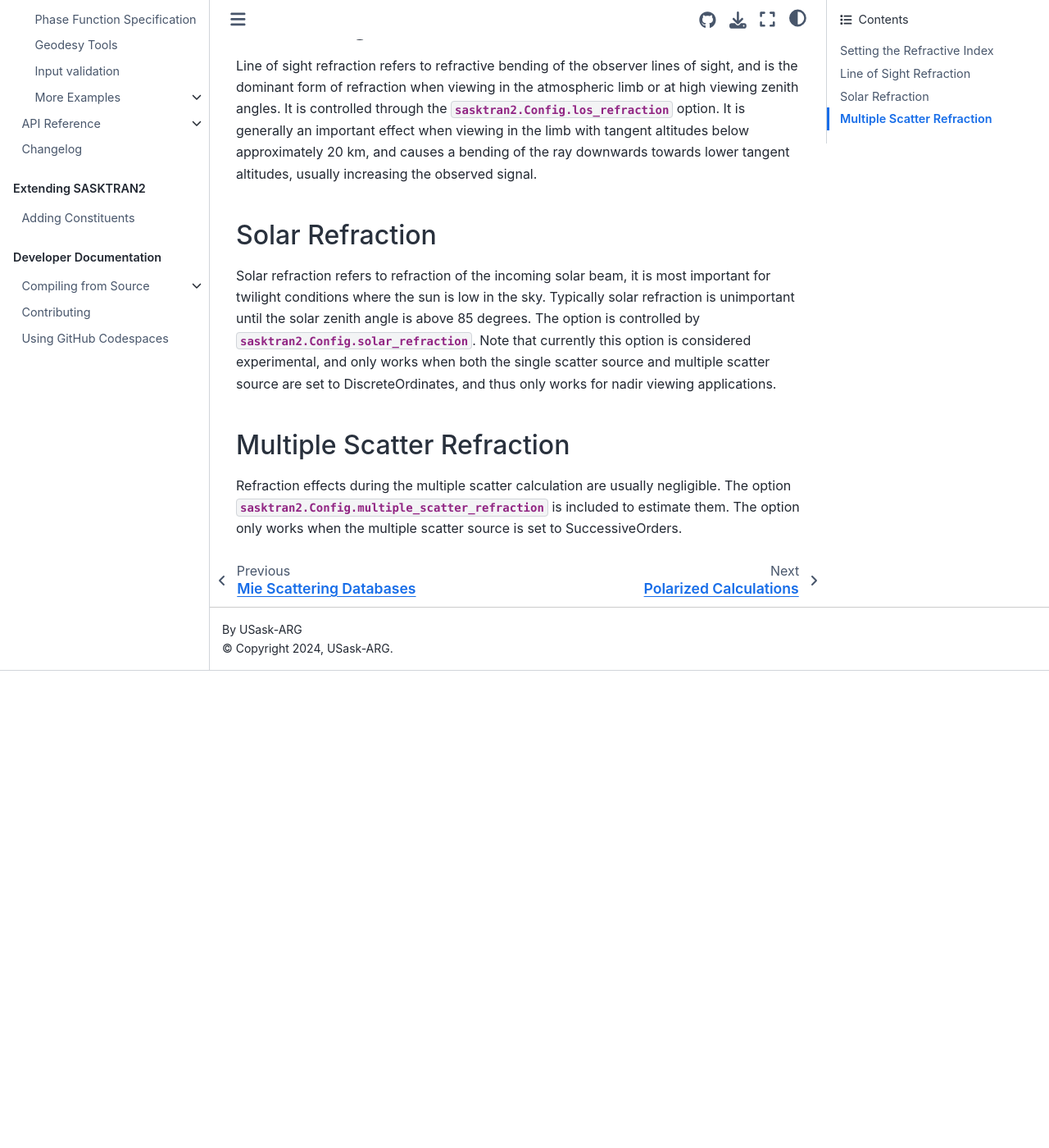
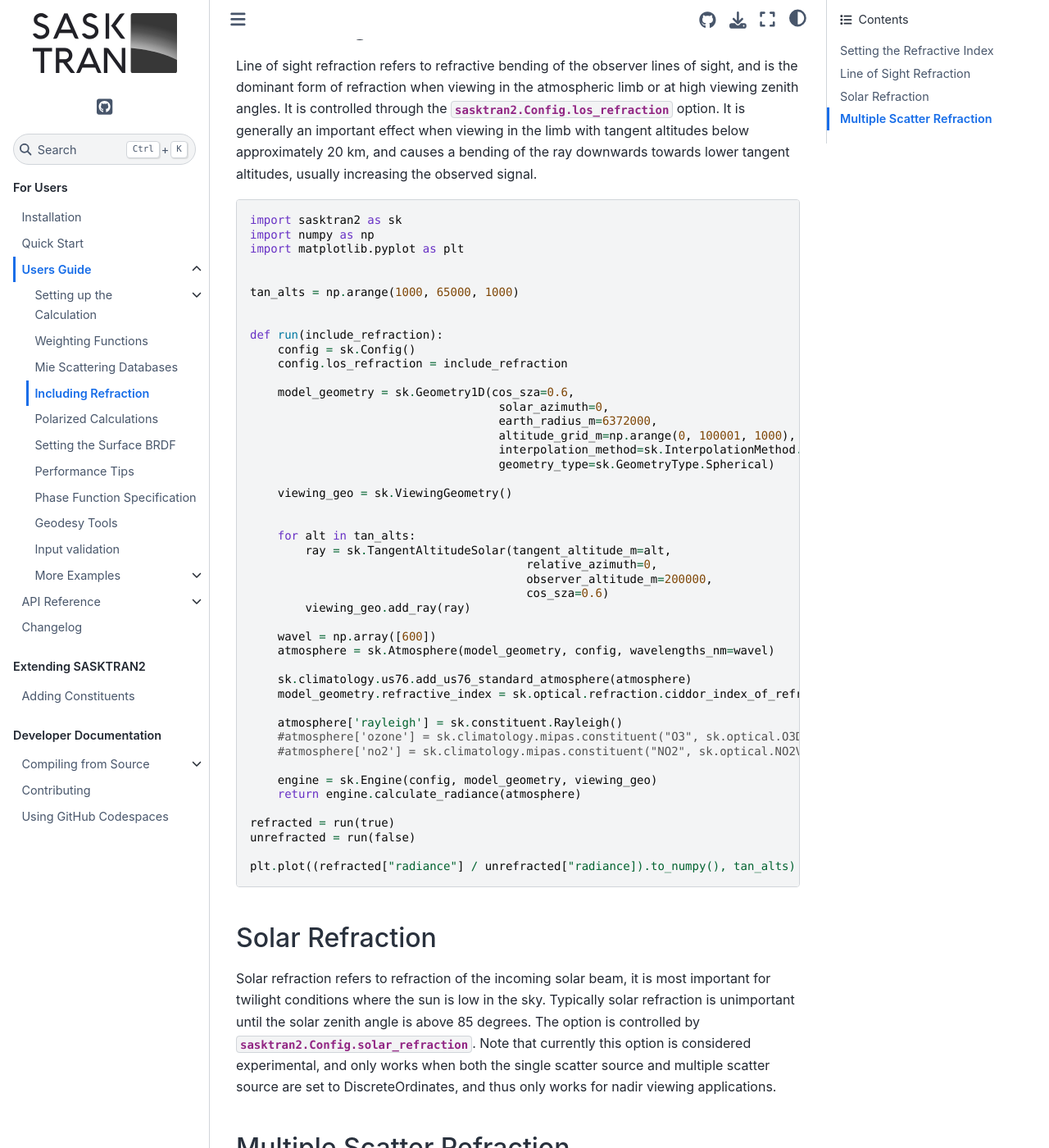
Before and after one commit to usask-arg/sasktran2, a Sphinx documentation site: the page built from docs/sphinx/source/users_guide/refraction.md, in a window 1280 px wide and 1400 px high, scrolled down 1284 px. Shown: the whole window at 82% size. Built offline with Sphinx 7.4.7 and the Sphinx Book theme 1.1.4, drawn with Linux system fonts in a browser that asks for light colours; before the commit the page ends 2102 px from its top, so only the background shows below that.

Commit message:
Doc update

````diff
--- a/docs/sphinx/source/users_guide/refraction.md
+++ b/docs/sphinx/source/users_guide/refraction.md
@@ -58,6 +58,55 @@
 {py:attr}`sasktran2.Config.los_refraction` option.  It is generally an important effect when viewing in the limb with tangent altitudes
 below approximately 20 km, and causes a bending of the ray downwards towards lower tangent altitudes, usually increasing the observed signal.
 
+```{code}
+import sasktran2 as sk
+import numpy as np
+import matplotlib.pyplot as plt
+
+
+tan_alts = np.arange(1000, 65000, 1000)
+
+
+def run(include_refraction):
+    config = sk.Config()
+    config.los_refraction = include_refraction
+
+    model_geometry = sk.Geometry1D(cos_sza=0.6,
+                                    solar_azimuth=0,
+                                    earth_radius_m=6372000,
+                                    altitude_grid_m=np.arange(0, 100001, 1000),
+                                    interpolation_method=sk.InterpolationMethod.LinearInterpolation,
+                                    geometry_type=sk.GeometryType.Spherical)
+
+    viewing_geo = sk.ViewingGeometry()
+
+
+    for alt in tan_alts:
+        ray = sk.TangentAltitudeSolar(tangent_altitude_m=alt,
+                                        relative_azimuth=0,
+                                        observer_altitude_m=200000,
+                                        cos_sza=0.6)
+        viewing_geo.add_ray(ray)
+
+    wavel = np.array([600])
+    atmosphere = sk.Atmosphere(model_geometry, config, wavelengths_nm=wavel)
+
+    sk.climatology.us76.add_us76_standard_atmosphere(atmosphere)
+    model_geometry.refractive_index = sk.optical.refraction.ciddor_index_of_refraction(atmosphere.temperature_k, atmosphere.pressure_pa, 0.0, 200, 600)
+
+    atmosphere['rayleigh'] = sk.constituent.Rayleigh()
+    #atmosphere['ozone'] = sk.climatology.mipas.constituent("O3", sk.optical.O3DBM())
+    #atmosphere['no2'] = sk.climatology.mipas.constituent("NO2", sk.optical.NO2Vandaele())
+
+    engine = sk.Engine(config, model_geometry, viewing_geo)
+    return engine.calculate_radiance(atmosphere)
+
+refracted = run(true)
+unrefracted = run(false)
+
+plt.plot((refracted["radiance"] / unrefracted["radiance]).to_numpy(), tan_alts)
+```
+
 ## Solar Refraction
 Solar refraction refers to refraction of the incoming solar beam, it is most important for twilight conditions where the sun is low in the sky.
 Typically solar refraction is unimportant until the solar zenith angle is above 85 degrees.  The option is controlled by
````
Also changed, not shown: docs/sphinx/source/changelog.md (+5 -0 lines), docs/sphinx/source/installation.md (+9 -9 lines).
